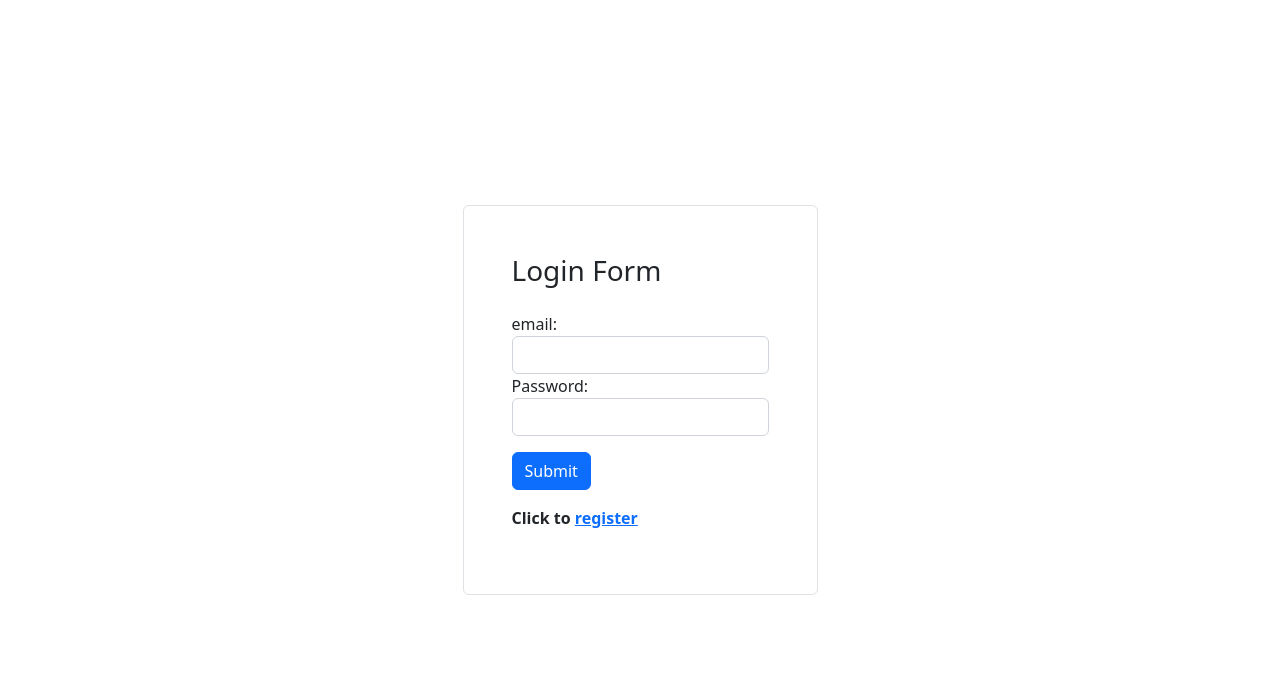
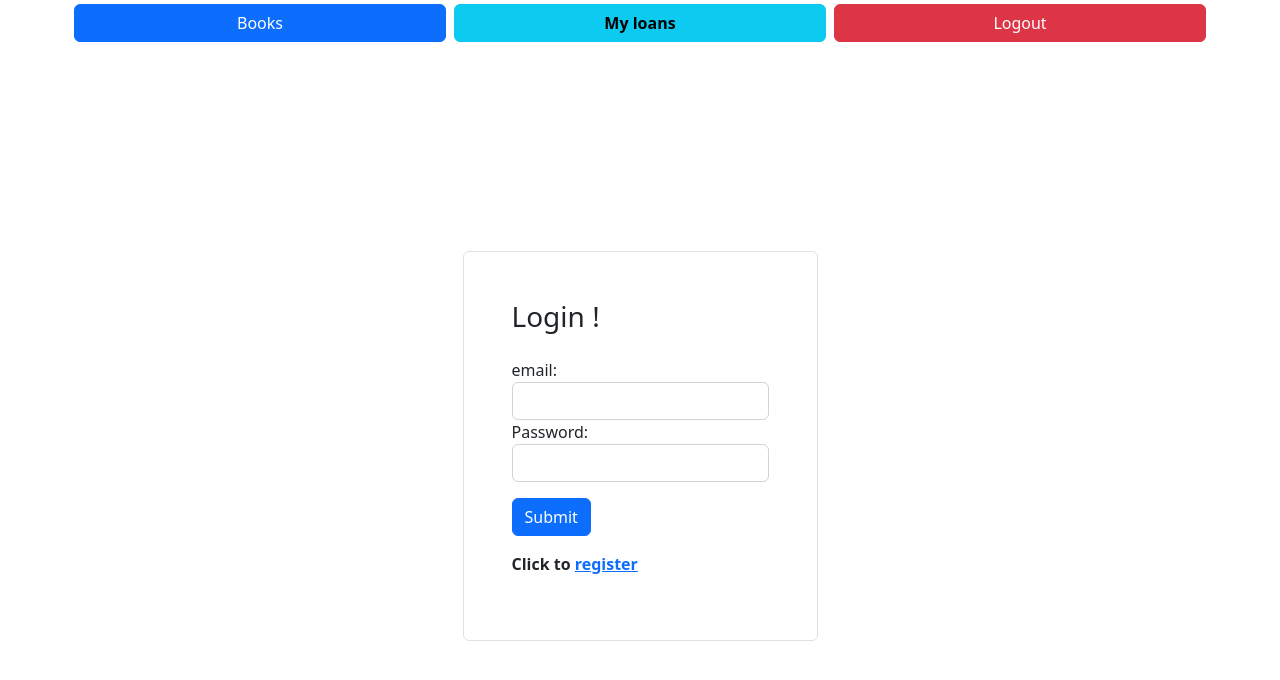
Before and after one commit to fmarzecki/Library-Front-End, a React (Create React App) app: page / in a window 1280 px wide. Shown: the top 680 px of the page. Built offline with nearby package versions, Linux system fonts and the light colour scheme; no server answers.

Commit message:
Loan added

```diff
--- a/src/App.js
+++ b/src/App.js
@@ -1,34 +1,18 @@
 import { useState, useEffect} from 'react';
 import './App.css';
-import LoginForm from './components/LoginForm'
-import BooksTable from './components/BooksTable'
-import RegisterForm from './components/RegisterForm'
-import { BrowserRouter, Routes, Route, Navigate } from "react-router-dom";
+import LoginForm from './components/authenticate/LoginForm'
+import BooksTable from './components/book/BooksTable'
+import RegisterForm from './components/authenticate/RegisterForm'
+import { BrowserRouter, Routes, Route, useNavigate } from "react-router-dom";
+import NavigationPanel from './components/navigation/NavigationPanel';
 
 
 function App() {
 
-  const url = 'http://localhost:8080/test/admin';
-  const token = localStorage.getItem('token');
+  return (
 
-  useEffect( () => {
-    fetch(url, {
-      method: 'GET',
-      headers: {
-        'Authorization': `Bearer ${token}`
-      }
-    })
-    .then(response => response.json())
-    .then(data => {
-      console.log(data);
-      // przekieruj do /books
-    })
-    .catch(error => console.error(error));
-  },[])
-
-
-  return (
     <BrowserRouter>
+    <NavigationPanel />
       <Routes>
         <Route exact path="/"  element={<LoginForm />} />
         <Route path="/books"   element={<BooksTable />} />
--- a/src/components/LoginForm.js
+++ /dev/null
@@ -1,73 +0,0 @@
-import React, { useState } from 'react';
-import { Outlet, Link, useNavigate } from "react-router-dom";
-import 'bootstrap/dist/css/bootstrap.min.css';
-
-export function LoginForm(props) {
-  const [email, setemail] = useState('');
-  const [password, setPassword] = useState('');
-
-  const url = 'http://localhost:8080/api/v1/auth/authenticate'; // replace with your API endpoint
-  const data = {email, password};
-  const navigate = useNavigate();
-
-  const handleSubmit = (event) => {
-    console.log(data);
-    event.preventDefault();
-
-    fetch(url, {
-      method: 'POST',
-      headers: {
-        'Content-Type': 'application/json'
-      },
-      body: JSON.stringify(data)
-    })
-    .then(response => response.json())
-    .then(data => {
-      console.log(data);
-      localStorage.setItem('token', data.token);
-      navigate("/books");
-    })
-    .catch(error => console.error(error));
-  };
-
-
-  return (
-    <div className="container d-flex justify-content-center align-items-center vh-100">
-      <form onSubmit={handleSubmit} className="border p-5 rounded">
-        <h3 className="mb-4">Login Form</h3>
-
-        <div className="form-group">
-          <label htmlFor="email">email:</label>
-          <input
-            type="text"
-            className="form-control"
-            id="email"
-            name="email"
-            value={email}
-            onChange={(e) => setemail(e.target.value)}
-          />
-        </div>
-
-        <div className="form-group">
-          <label htmlFor="password">Password:</label>
-          <input
-            type="password"
-            className="form-control"
-            id="password"
-            name="password"
-            value={password}
-            onChange={ (e) => setPassword(e.target.value) }
-          />
-        </div>
-
-        <button type="submit" className="btn btn-primary mt-3">Submit</button>
-
-        <div className="mt-3">
-        <p><b> Click to <Link to="/register">register </Link> </b></p>
-        </div>
-      </form>
-    </div>
-  );
-}
-
-export default LoginForm;
--- /dev/null
+++ b/src/components/authenticate/LoginForm.js
@@ -0,0 +1,102 @@
+import React, { useState, useEffect } from "react";
+import { Link, useNavigate } from "react-router-dom";
+import "bootstrap/dist/css/bootstrap.min.css";
+import LoginErrorPrompt from "../error/LoginErrorPrompt"
+
+const LoginForm = (props) => {
+  const [email, setemail] = useState("");
+  const [password, setPassword] = useState("");
+  const [loginError, setLoginError] = useState(false);
+
+  const url = "http://localhost:8080/api/v1/auth/authenticate"; // replace with your API endpoint
+  const data = { email, password };
+  const token = localStorage.getItem("token");
+  const navigate = useNavigate();
+
+  useEffect(() => {
+    fetch("http://localhost:8080/test/authCheck", {
+      method: "GET",
+      headers: {
+        Authorization: `Bearer ${token}`,
+      },
+    })
+      .then((response) => response.json())
+      .then((data) => {
+        console.log(data);
+        navigate("/books");
+      })
+      .catch((err) => {
+        console.log('Error:', err.message);
+      });
+  }, []);
+
+  const handleSubmit = (event) => {
+    console.log(data);
+    event.preventDefault();
+
+    fetch(url, {
+      method: "POST",
+      headers: {
+        "Content-Type": "application/json",
+      },
+      body: JSON.stringify(data),
+    })
+      .then((response) => response.json())
+      .then((data) => {
+        console.log(data);
+        localStorage.setItem("token", data.token);
+        navigate("/books");
+      })
+      .catch((err) => {
+        console.log('Error:', err.message);
+        setLoginError(true);
+      });
+  };
+  return (
+    <div className="container d-flex justify-content-center align-items-center vh-100">
+      <form onSubmit={handleSubmit} className="border p-5 rounded">
+        <h3 className="mb-4">Login !</h3>
+
+        <div className="form-group">
+          <label htmlFor="email">email:</label>
+          <input
+            type="text"
+            className="form-control"
+            id="email"
+            name="email"
+            value={email}
+            onChange={(e) => setemail(e.target.value)}
+          />
+        </div>
+
+        <div className="form-group">
+          <label htmlFor="password">Password:</label>
+          <input
+            type="password"
+            className="form-control"
+            id="password"
+            name="password"
+            value={password}
+            onChange={(e) => setPassword(e.target.value)}
+          />
+        </div>
+
+        <button type="submit" className="btn btn-primary mt-3">
+          Submit
+        </button>
+
+        <div className="mt-3">
+          <p>
+            <b>
+              {" "}
+              Click to <Link to="/register">register </Link>{" "}
+            </b>
+          </p>
+        </div>
+        {loginError && <LoginErrorPrompt error="Invalid password or username"/>}
+      </form>
+    </div>
+  );
+}
+
+export default LoginForm;
--- a/src/components/RegisterForm.js
+++ b/src/components/authenticate/RegisterForm.js
@@ -1,5 +1,5 @@
 import React, { useState } from "react";
-import { Outlet, Link } from "react-router-dom";
+import {Link } from "react-router-dom";
 import 'bootstrap/dist/css/bootstrap.min.css';
 
 const RegisterForm = (props) => {
@@ -32,8 +32,8 @@ const RegisterForm = (props) => {
           console.log(data);
        })
        .catch((err) => {
-          console.log(err.message);
-       });
+        console.log('Error:', err.message);
+      });
 
   };
 
@@ -41,7 +41,7 @@ const RegisterForm = (props) => {
   return (
     <div className="container d-flex justify-content-center align-items-center vh-100">
       <form onSubmit={handleSubmit} className="border p-5 rounded">
-        <h3 className="mb-4">Login Form</h3>
+        <h3 className="mb-4">Register:</h3>
 
         <div className="form-group">
           <label>Username:</label>
--- a/src/components/BooksTable.js
+++ b/src/components/book/BooksTable.js
@@ -1,4 +1,5 @@
-import React, {useEffect, useState} from 'react';
+import React, {useEffect, useState, } from 'react';
+import {useNavigate} from 'react-router-dom';
 import 'bootstrap/dist/css/bootstrap.min.css';
 
   export const BooksTable = (props) => {
@@ -6,6 +7,8 @@ import 'bootstrap/dist/css/bootstrap.min.css';
 
     const url = 'http://localhost:8080/books';
     const token = localStorage.getItem('token');
+
+    const navigate = useNavigate();
 
     useEffect(() => {
       fetch(url, {
@@ -19,8 +22,12 @@ import 'bootstrap/dist/css/bootstrap.min.css';
         console.log(data);
         setBooks(data);
       })
-      .catch(error => console.error(error));
-    }, [token]);
+      .catch((err) => {
+        console.log(err.message);
+        navigate("/");
+     });;
+
+    }, []);
 
     if (books.length === 0) {
       return <div>Loading...</div>
@@ -43,7 +50,7 @@ import 'bootstrap/dist/css/bootstrap.min.css';
               <tr key={book.id}>
                 <td>{book.title}</td>
                 <td>{book.author}</td>
-                <td > {book.available ? 'Yes' : 'No'}</td>
+                <td > <center>{book.available}</center></td>
                 <td><button disabled={book.available <= 0} className='btn btn-primary'> borrow </button></td>
               </tr>
             ))}
--- /dev/null
+++ b/src/components/error/LoginErrorPrompt.js
@@ -0,0 +1,11 @@
+import React from 'react';
+
+const LoginErrorPrompt = ({ error }) => {
+  return (
+    <div className="alert alert-danger" role="alert">
+      {error}
+    </div>
+  );
+};
+
+export default LoginErrorPrompt;
--- /dev/null
+++ b/src/components/navigation/NavigationPanel.js
@@ -0,0 +1,45 @@
+import React from "react";
+import { ButtonGroup, Button } from "react-bootstrap";
+import {Link, useNavigate } from "react-router-dom";
+
+const NavigationPanel = () => {
+
+    const navigate = useNavigate();
+    const handleSubmit = async (e) => {
+        e.preventDefault();
+
+        fetch('http://localhost:8080/api/v1/auth/logout', {
+          method: 'POST',
+          headers: {
+            'Content-type': 'application/json; charset=UTF-8',
+            'Authorization': `Bearer ${localStorage.getItem('token')}`
+          },
+          body: JSON.stringify({}),
+        })
+          .then((response) => {
+            navigate("/");
+            console.log('Response status:', response.status);
+          })
+          .catch((err) => {
+            console.log('Error:', err.message);
+          });
+      };
+
+  return (
+    <div className="container">
+            <div className="row">
+                <Link to="/books" className="col btn btn-primary mx-1 my-1">
+                    Books
+                </Link>
+                <Link to="/" className="col btn btn-info mx-1 my-1">
+                    <b> My loans </b>
+                </Link>
+                <Link onClick={handleSubmit} className="col btn btn-danger mx-1 my-1">
+                    Logout
+                </Link>
+            </div>
+    </div>
+  );
+};
+
+export default NavigationPanel;
```
